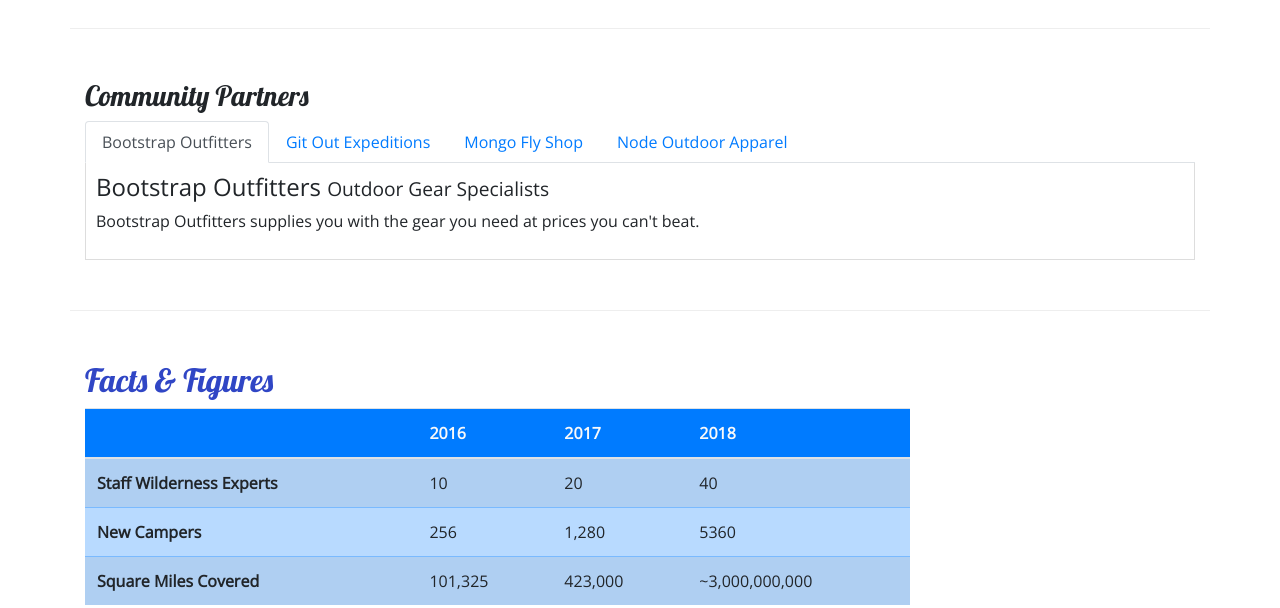
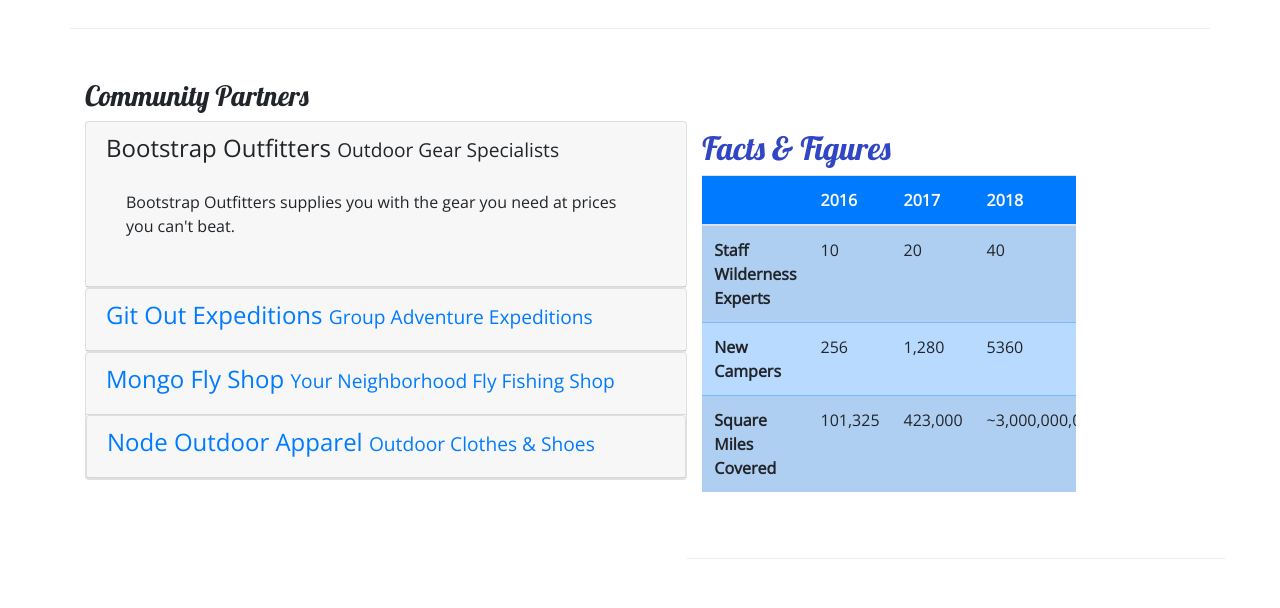
Before and after one commit to coltondevs/nucampsite, a website: page aboutus.html in a window 1280 px wide. Shown: the part 800-1408 px from the top of the page. Drawn offline with nearby package versions, Linux system fonts and the light colour scheme.

Commit message:
bootstrap collapsable cards added to about us page

```diff
--- a/aboutus.html
+++ b/aboutus.html
@@ -104,28 +104,62 @@
         <div class="row row-content">
             <div class="col">
                 <h3>Community Partners</h3>
-                <ul class="nav nav-tabs">
-                    <li class="nav-item"><a class="nav-link active" href="#bootstrap" role="tab" data-toggle="tab">Bootstrap Outfitters</a></li>
-                    <li class="nav-item"><a class="nav-link" href="#git" role="tab" data-toggle="tab">Git Out Expeditions</a></li>
-                    <li class="nav-item"><a class="nav-link" href="#mongo" role="tab" data-toggle="tab">Mongo Fly Shop</a></li>
-                    <li class="nav-item"><a class="nav-link" href="#node" role="tab" data-toggle="tab">Node Outdoor Apparel</a></li>
-                </ul>
-                <div class="tab-content">
-                        <div role="tabpanel" class="tab-pane fade show active" id="bootstrap">
-                        <h4>Bootstrap Outfitters <small>Outdoor Gear Specialists</small></h4>
-                        <p class="d-none d-sm-block">Bootstrap Outfitters supplies you with the gear you need at prices you can't beat.</p>
+
+                <div id="accordion">
+                    <div class="card">
+                        <div role="tab" class="card-header">
+                            <h4>
+                                <a data-toggle="collapse" data-target="#bootstrap">
+                                    Bootstrap Outfitters <small>Outdoor Gear Specialists</small>
+                                </a>
+                            </h4>
+                            <div class="collapse show" id="bootstrap" data-parent="#accordion">
+                                <div class="card-body">
+                                    <p class="d-none d-sm-block">Bootstrap Outfitters supplies you with the gear you need at prices you can't beat.</p>
+                                </div>
+                            </div>
                         </div>
-                    <div role="tabpanel" class="tab-pane fade" id="git">
-                        <h4>Git Out Expeditions <small>Group Adventure Expeditions</small></h4>
-                        <p class="d-none d-sm-block">Join Git Out Expeditions to explore new horizons with a group of other adventurers!</p>
                     </div>
-                    <div role="tabpanel" class="tab-pane fade" id="mongo">
-                        <h4>Mongo Fly Shop <small>Your Neighborhood Fly Fishing Shop</small></h4>
-                        <p class="d-none d-sm-block">Need a new fishing pole, a tacklebox, or flies of all kinds? Stop by Mongo Fly Shop.</p>
+                    <div class="card">
+                        <div role="tab" class="card-header">
+                            <h4>
+                                <a class="collapsed" data-toggle="collapse" data-target="#git">
+                                    Git Out Expeditions <small>Group Adventure Expeditions</small>
+                                </a>
+                            </h4>
+                            <div class="collapse" id="git" data-parent="#accordion">
+                                <div class="card-body">
+                                    <p class="d-none d-sm-block">Join Git Out Expeditions to explore new horizons with a group of other adventurers!</p>
+                                </div>
+                            </div>
+                        </div>
                     </div>
-                    <div role="tabpanel" class="tab-pane fade" id="node">
-                        <h4>Node Outdoor Apparel <small>Outdoor Clothes & Shoes</small></h4>
-                        <p class="d-none d-sm-block">From polar fleeces to swimsuits, hiking boots to waders, a visit to Node will be sure to get you covered.</p>
+                    <div class="card">
+                        <div role="tab" class="card-header">
+                            <h4>
+                                <a class="collapsed" data-toggle="collapse" data-target="#mongo">
+                                    Mongo Fly Shop <small>Your Neighborhood Fly Fishing Shop</small>
+                                </a>
+                            </h4>
+                            <div class="collapse" id="mongo" data-parent="#accordion">
+                                <div class="card-body">
+                                    <p class="d-none d-sm-block">Need a new fishing pole, a tacklebox, or flies of all kinds? Stop by Mongo Fly Shop.</p>
+                                </div>
+                            </div>
+                    </div>
+                    <div class="card">
+                        <div role="tab" class="card-header">
+                            <h4>
+                                <a class="collapsed" data-toggle="collapse" data-target="#node">
+                                    Node Outdoor Apparel <small>Outdoor Clothes & Shoes</small>
+                                </a>
+                            </h4>
+                            <div class="collapse" id="node" data-parent="#accordion">
+                                <div class="card-body">
+                                    <p class="d-none d-sm-block">From polar fleeces to swimsuits, hiking boots to waders, a visit to Node will be sure to get you covered.</p>
+                                </div>
+                            </div>
+                        </div>
                     </div>
                 </div>
             </div>
```
Also changed, not shown: index.html (+6 -1 lines).
